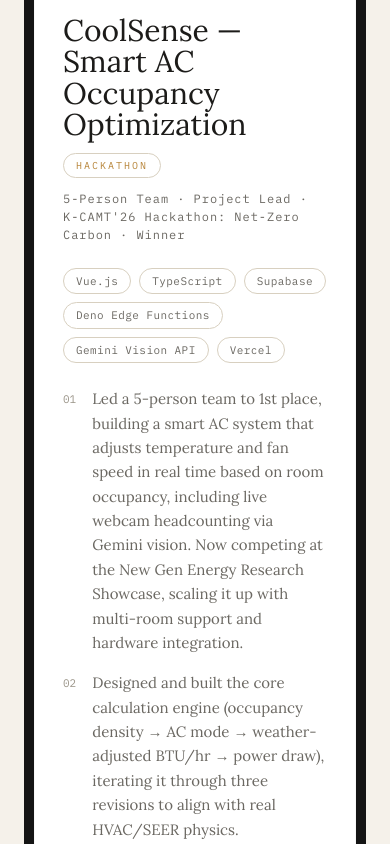
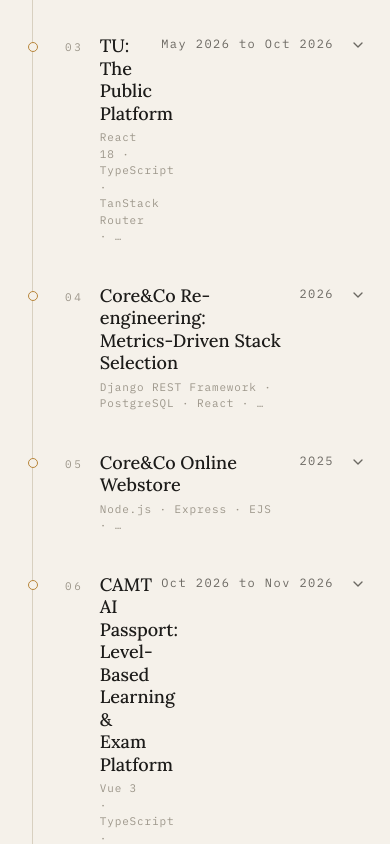
Before and after one commit to guykongthong/Portfolio_Website, a React (Vite) app: page / in a window 390 px wide. Shown: the part 4140-4984 px from the top of the page. Built offline with nearby package versions, Linux system fonts and the light colour scheme.

Commit message:
Replace projects carousel with a click-to-expand timeline

```diff
--- a/src/components/OtherProjects.tsx
+++ b/src/components/OtherProjects.tsx
@@ -14,10 +14,10 @@ function slugify(name: string) {
     .replace(/^-+|-+$/g, "");
 }
 
-function slugFromHash() {
+function slugFromHash(prefix: string) {
   if (typeof window === "undefined") return null;
   const hash = window.location.hash.replace(/^#/, "");
-  return hash.startsWith("other-") ? hash.slice("other-".length) : null;
+  return hash.startsWith(`${prefix}-`) ? hash.slice(prefix.length + 1) : null;
 }
 
 /** The expanded write-up for one row: media (if any), meta, full stack, bullets, link. */
@@ -80,50 +80,62 @@ function OtherProjectPanel({ p }: { p: Project }) {
 }
 
 /**
- * The smaller pieces in the back room: a list of wall labels, one per
+ * Projects as a timeline of wall labels, one per
  * project, each opening in place to show the full piece. One label is open
- * at a time, and #other-<slug> opens (and scrolls to) a given piece.
+ * at a time, and #<prefix>-<slug> opens (and scrolls to) a given piece.
  */
-export default function OtherProjects({ items }: { items: Project[] }) {
+export default function OtherProjects({
+  items,
+  prefix = "other",
+}: {
+  items: Project[];
+  prefix?: string; // hash/id prefix, so two lists on one page don't collide
+}) {
   const reduce = useReducedMotion();
   const slugs = items.map((p) => slugify(p.name));
   const [open, setOpen] = useState<string | null>(() => {
-    const s = slugFromHash();
+    const s = slugFromHash(prefix);
     return s && slugs.includes(s) ? s : null;
   });
 
   useEffect(() => {
     const scrollToHash = () => {
-      const s = slugFromHash();
-      const row = s && document.getElementById(`other-${s}`);
+      const s = slugFromHash(prefix);
+      const row = s && document.getElementById(`${prefix}-${s}`);
       if (!row) return;
       setOpen(s);
       row.scrollIntoView({ behavior: reduce ? "auto" : "smooth" });
     };
-    if (slugFromHash()) scrollToHash();
+    if (slugFromHash(prefix)) scrollToHash();
     window.addEventListener("hashchange", scrollToHash);
     return () => window.removeEventListener("hashchange", scrollToHash);
-  }, [reduce]);
+  }, [reduce, prefix]);
 
   const toggle = (slug: string) => {
     const next = open === slug ? null : slug;
     setOpen(next);
     const url = window.location.pathname + window.location.search;
-    if (next) window.history.replaceState(null, "", `#other-${next}`);
-    else if (slugFromHash() === slug) window.history.replaceState(null, "", url);
+    if (next) window.history.replaceState(null, "", `#${prefix}-${next}`);
+    else if (slugFromHash(prefix) === slug) window.history.replaceState(null, "", url);
   };
 
   return (
-    <ul className="border-t border-hairline">
+    <ol className="relative ml-2 border-l border-hairline sm:ml-3">
       {items.map((p, i) => {
         const slug = slugs[i];
         const isOpen = open === slug;
-        const buttonId = `other-${slug}-label`;
-        const panelId = `other-${slug}-panel`;
+        const buttonId = `${prefix}-${slug}-label`;
+        const panelId = `${prefix}-${slug}-panel`;
         const stackSummary = p.stack.slice(0, STACK_PREVIEW).join(" · ") + (p.stack.length > STACK_PREVIEW ? " · …" : "");
 
         return (
-          <li key={p.name} id={`other-${slug}`} className="scroll-mt-24 border-b border-hairline">
+          <li key={p.name} id={`${prefix}-${slug}`} className="relative scroll-mt-24 pl-8 sm:pl-12">
+            <span
+              aria-hidden="true"
+              className={`absolute -left-[5.5px] top-[1.65rem] h-2.5 w-2.5 rounded-full border border-accent transition-colors duration-300 ${
+                isOpen ? "bg-accent" : "bg-ink"
+              }`}
+            />
             <h4>
               <button
                 id={buttonId}
@@ -178,6 +190,6 @@ export default function OtherProjects({ items }: { items: Project[] }) {
           </li>
         );
       })}
-    </ul>
+    </ol>
   );
 }
--- a/src/sections/Projects.tsx
+++ b/src/sections/Projects.tsx
@@ -1,109 +1,20 @@
-import { useRef } from "react";
-import type { Project } from "../data/cv";
 import { otherProjects, projects } from "../data/cv";
 import SectionHeader from "../components/SectionHeader";
-import Frame from "../components/Frame";
-import ProjectMedia from "../components/ProjectMedia";
 import Reveal from "../components/Reveal";
 import OtherProjects from "../components/OtherProjects";
-import Carousel from "../components/Carousel";
-
-/** The name/tag/meta/stack/bullets/link write-up, shared by both card layouts below. */
-function ProjectDetails({ p }: { p: Project }) {
-  return (
-    <div className="flex flex-col">
-      <h3 className="font-display text-3xl font-light leading-[1.05] text-bone sm:text-4xl">
-        {p.name}
-      </h3>
-      <span className="mt-3 w-fit rounded-full border border-hairline px-3 py-1 font-mono text-[10px] uppercase tracking-[0.2em] text-accent">
-        {p.tag}
-      </span>
-      <p className="mt-3 font-mono text-[12px] tracking-[0.08em] text-ash">{p.meta}</p>
-
-      <div className="mt-6 flex flex-wrap gap-2">
-        {p.stack.map((s) => (
-          <span
-            key={s}
-            className="rounded-full border border-hairline px-3 py-1 font-mono text-[11px] tracking-[0.04em] text-ash transition-colors duration-300 hover:border-accent/60 hover:text-bone"
-          >
-            {s}
-          </span>
-        ))}
-      </div>
-
-      <ul className="mt-6 flex flex-col gap-4">
-        {p.bullets.map((b, j) => (
-          <li key={j} className="flex gap-4 text-[15px] leading-relaxed text-ash">
-            <span className="mt-1 font-mono text-[11px] text-faint">
-              {String(j + 1).padStart(2, "0")}
-            </span>
-            <span>{b}</span>
-          </li>
-        ))}
-      </ul>
-
-      {p.liveHref && (
-        <a
-          href={p.liveHref}
-          target="_blank"
-          rel="noreferrer"
-          className="mt-6 w-fit border-b border-accent/60 font-mono text-[11px] uppercase tracking-[0.2em] text-accent transition-colors duration-300 hover:border-bone hover:text-bone"
-        >
-          {p.liveLabel ?? "View project"} ↗
-        </a>
-      )}
-    </div>
-  );
-}
-
-const projectName = (p: Project) => p.name;
-
-/** One project as a framed piece, in the stacked or side-by-side layout. */
-function ProjectPiece({ p, i }: { p: Project; i: number }) {
-  const stacked = p.media.length > 0 && p.mediaOrientation !== "portrait";
-  const index = String(i + 1).padStart(2, "0");
-  const plaque = `${p.name.toUpperCase()} · ${p.tag.toUpperCase()} · ${p.date}`;
-
-  return stacked ? (
-    <Frame
-      index={index}
-      plaque={plaque}
-      topMedia={<ProjectMedia media={p.media} name={p.name} orientation={p.mediaOrientation} bordered={false} />}
-    >
-      <ProjectDetails p={p} />
-    </Frame>
-  ) : (
-    <Frame index={index} plaque={plaque}>
-      <div
-        className={`grid items-center gap-10 lg:grid-cols-2 ${
-          i % 2 === 1 ? "lg:[&>*:first-child]:order-2" : ""
-        }`}
-      >
-        <ProjectMedia media={p.media} name={p.name} orientation={p.mediaOrientation} />
-        <ProjectDetails p={p} />
-      </div>
-    </Frame>
-  );
-}
 
 const subheadClass =
   "mb-8 flex items-center gap-4 font-mono text-[11px] uppercase tracking-[0.3em] text-ash";
 
 /**
- * The gallery's main floor, walked one room at a time. Only the current
- * project hangs on the wall; a numbered room index above it jumps straight to
- * any piece, prev/next (buttons, arrow keys, or a swipe on touch screens)
- * walks to the neighbours, and the URL hash (#project-<slug>) remembers where
- * you are so a single piece can be linked. A project with landscape media
- * stacks it full-bleed on top of the write-up; portrait or missing media keeps
- * the side-by-side frame, alternating sides by position as before.
+ * The gallery's main floor: featured and smaller pieces both hang as wall
+ * labels. Each opens in place to show its bullets, one at a time, so the
+ * section stays short on a phone. #project-<slug> and #other-<slug> open a
+ * given piece.
  */
 export default function Projects() {
-  const sectionRef = useRef<HTMLElement>(null);
-
   return (
     <section
-      ref={sectionRef}
       id="projects"
       className="scroll-mt-24 border-t border-hairline/60 px-6 py-24 sm:px-10 sm:py-32"
     >
@@ -116,15 +27,7 @@ export default function Projects() {
               <span>Featured Projects</span>
               <span className="h-px flex-1 bg-hairline" />
             </h3>
-            <Carousel
-              items={projects}
-              getName={projectName}
-              noun="project"
-              label="Projects"
-              hashPrefix="project"
-              sectionRef={sectionRef}
-              renderItem={(proj, i) => <ProjectPiece p={proj} i={i} />}
-            />
+            <OtherProjects items={projects} prefix="project" />
           </Reveal>
         )}
 
```
